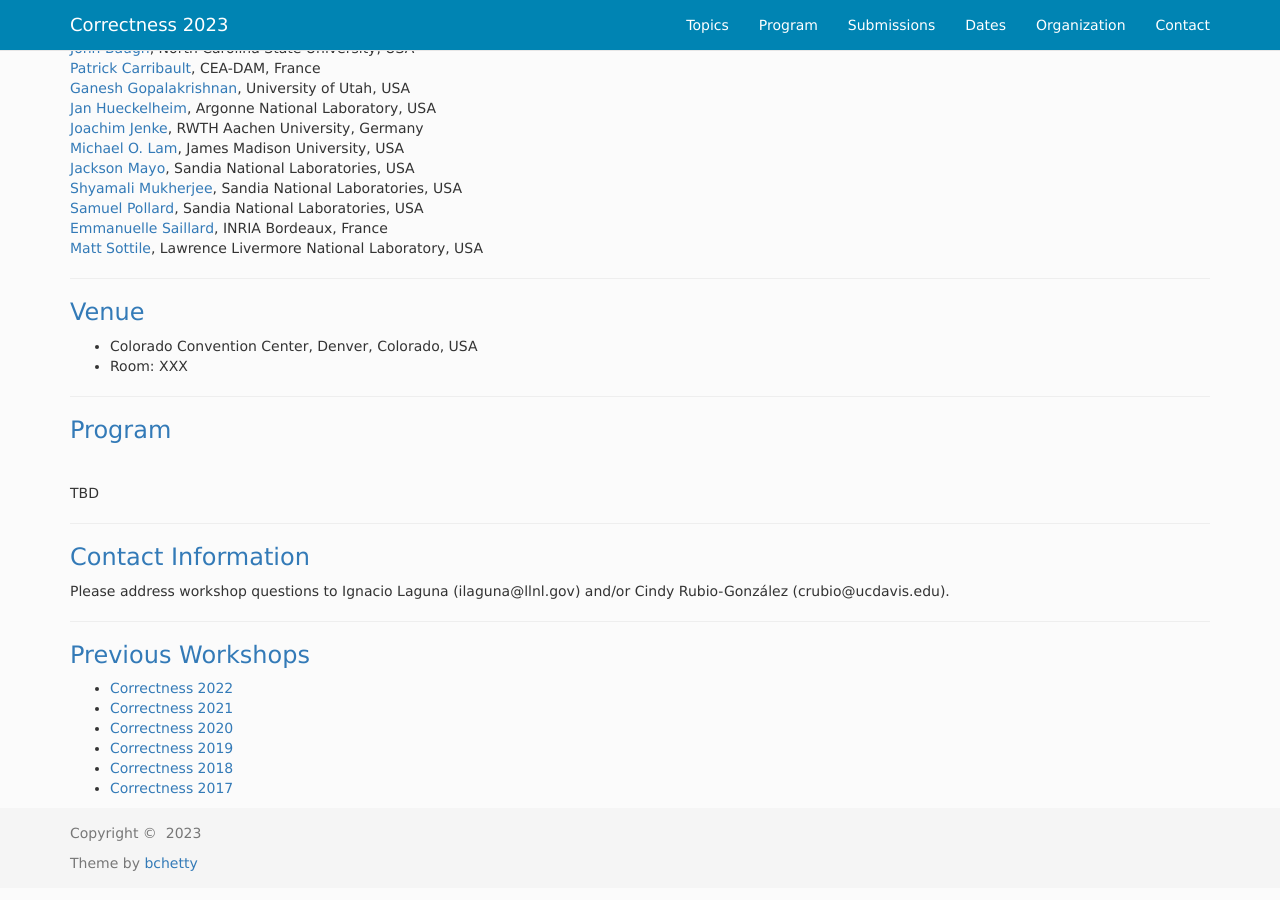
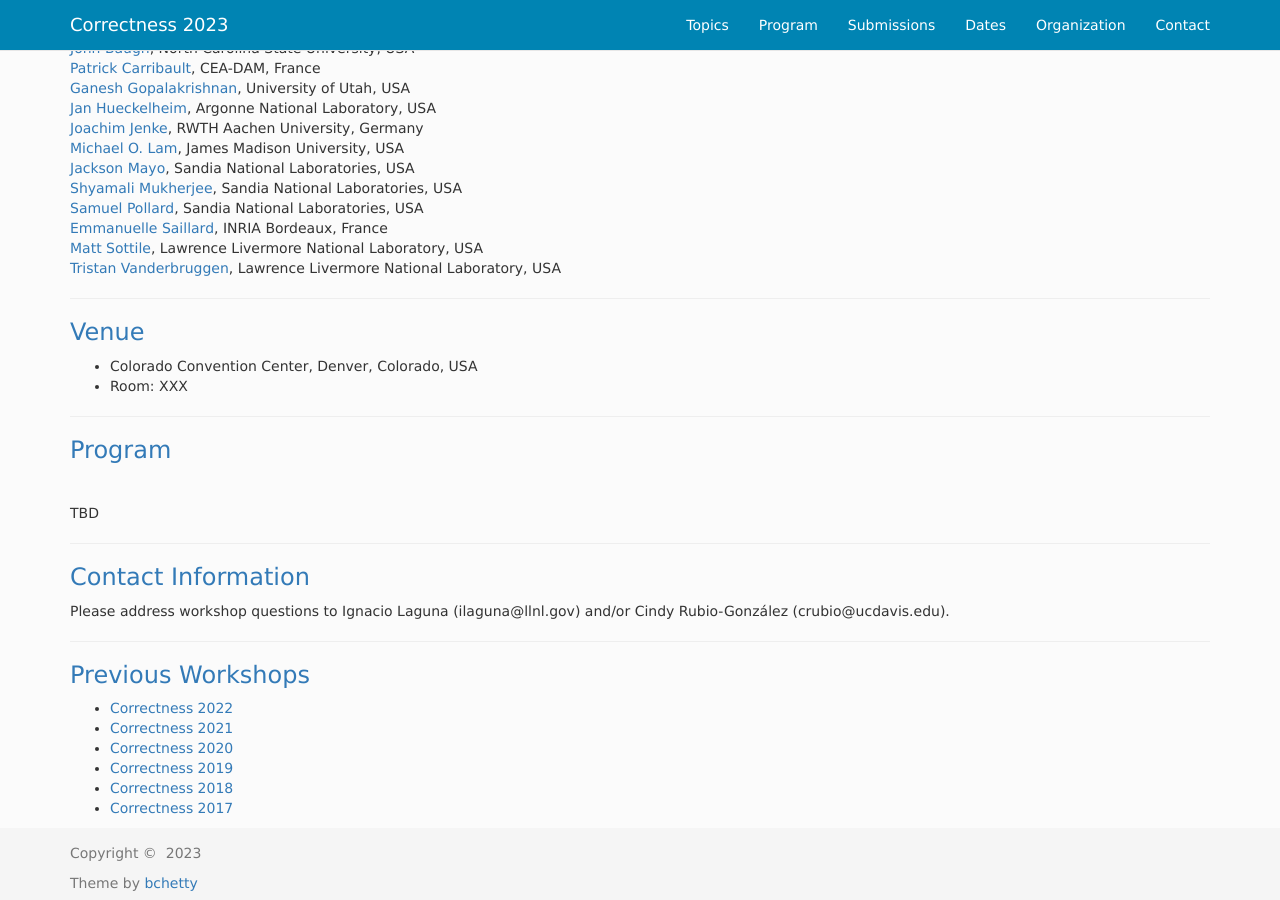
Before and after one commit to correctness-workshop/2023, a Jekyll site: the page built from index.md, in a window 1280 px wide and 900 px high, scrolled down 2621 px. Built offline with Jekyll 4.4.1, drawn with Linux system fonts in a browser that asks for light colours; nearby versions of some CDN libraries; the list of posts is cut into pages by our own code.

Commit message:
Update index.md

```diff
--- a/index.md
+++ b/index.md
@@ -136,6 +136,7 @@ All time zones are AOE.
 [Samuel	Pollard](https://scholar.google.com/citations?user=X0zJ484AAAAJ&hl=en), Sandia National Laboratories, USA <br />
 [Emmanuelle Saillard](http://emmanuellesaillard.fr/), INRIA Bordeaux, France  <br />
 [Matt Sottile](https://scholar.google.com/citations?user=q6Z0FZMAAAAJ&hl=en), Lawrence Livermore National Laboratory, USA <br />
+[Tristan Vanderbruggen](https://people.llnl.gov/vanderbrugge1), Lawrence Livermore National Laboratory, USA <br />
 
 ---
 ### <a class="anchor" name="venue">Venue</a>
```
